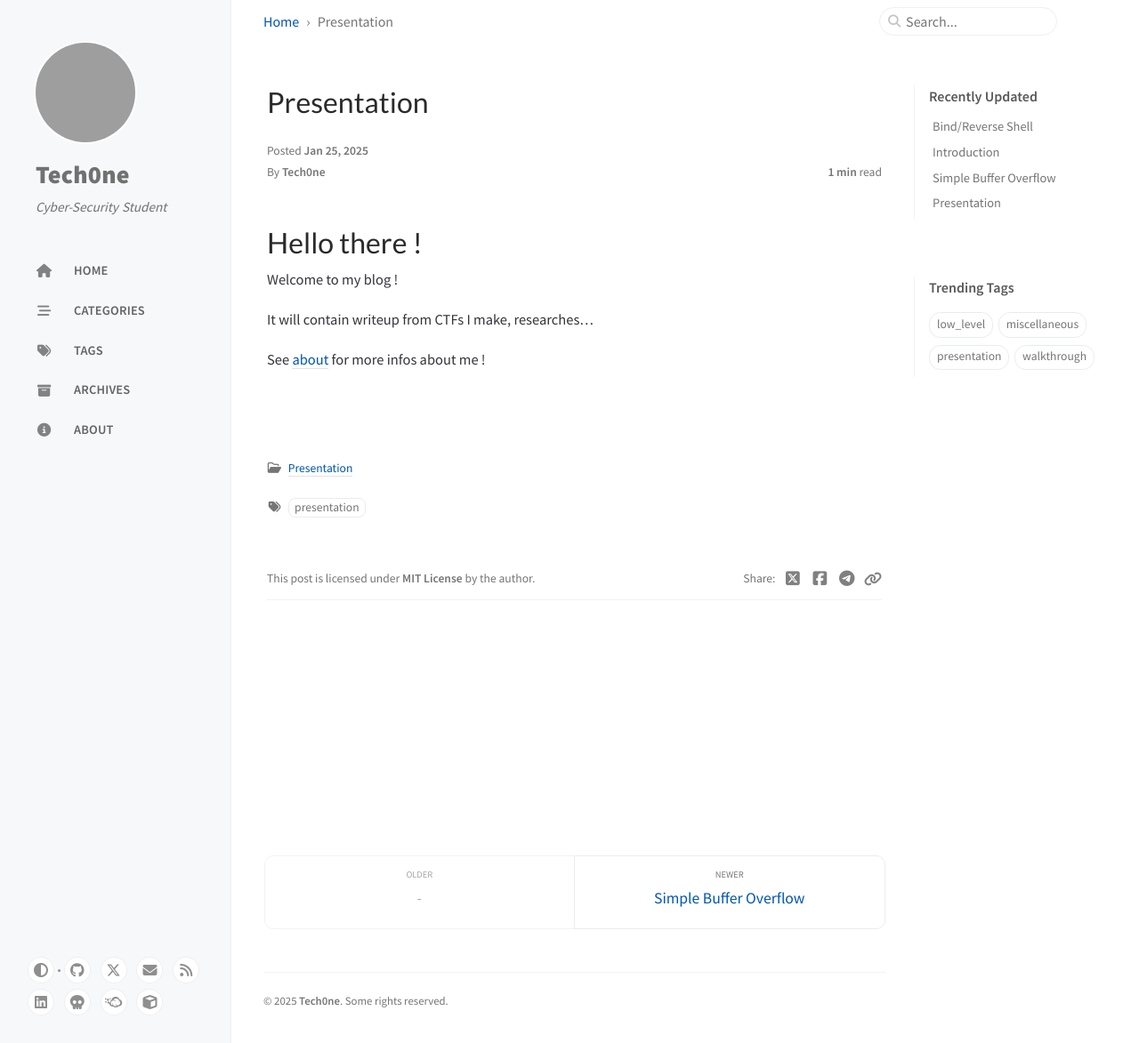
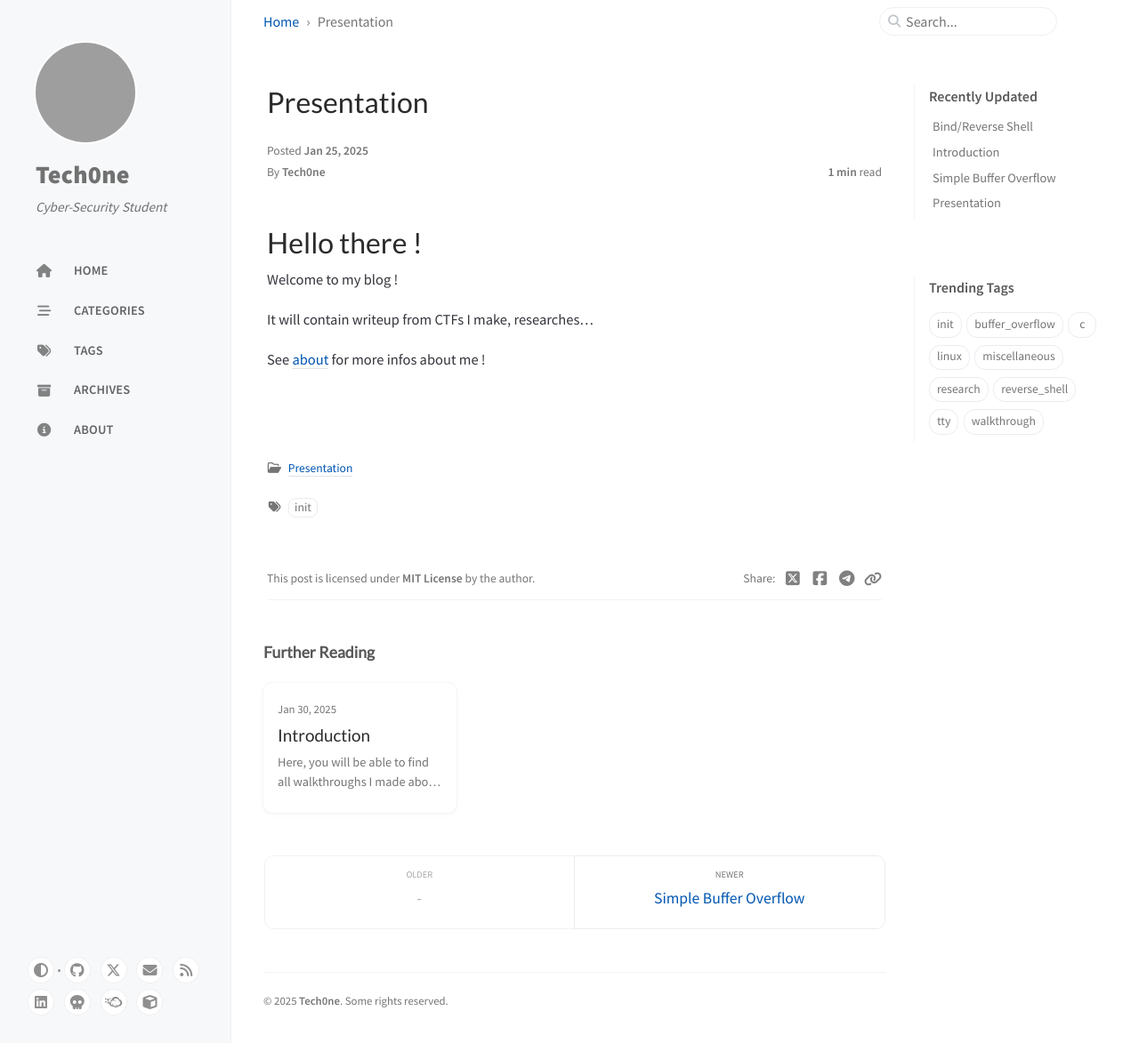
Before and after one commit to gamezilla19/gamezilla19.github.io, a Jekyll site: the page built from _posts/2025-01-25-presentation.md, in a window 1280 px wide and 1173 px high. Shown: the whole window at 89% size. Built offline with Jekyll 4.4.1, drawn with Linux system fonts in a browser that asks for light colours; cached includes are drawn as plain includes; nearby versions of some CDN libraries; grey boxes are pictures that could not be loaded.

```diff
--- a/_posts/2025-01-25-presentation.md
+++ b/_posts/2025-01-25-presentation.md
@@ -6,7 +6,7 @@ categories: [Presentation]
 comments: false
 toc: false
 pin: true
-tags: [presentation]
+tags: [init]
 ---
 
 # Hello there !
--- a/_posts/miscellaneous/2025-02-17-reverse_shell.md
+++ b/_posts/miscellaneous/2025-02-17-reverse_shell.md
@@ -2,11 +2,11 @@
 title: Bind/Reverse Shell
 author: tech0ne
 date: 2025-02-17 13:30:00 +0100
-categories: [miscellaneous]
+categories: [Miscellaneous]
 comments: true
 toc: true
 pin: false
-tags: [miscellaneous]
+tags: [miscellaneous, reverse_shell, tty]
 math: false
 mermaid: true
 ---
--- a/_posts/research/low_level/2025-01-28-simple_buffer_overflow.md
+++ b/_posts/research/low_level/2025-01-28-simple_buffer_overflow.md
@@ -6,7 +6,7 @@ categories: [Research, LowLevel]
 comments: true
 toc: true
 pin: false
-tags: [low_level]
+tags: [research, linux, c, buffer_overflow]
 math: true
 mermaid: true
 ---
--- a/_posts/walkthrough/2025-01-30-intro.md
+++ b/_posts/walkthrough/2025-01-30-intro.md
@@ -6,7 +6,7 @@ categories: [Walkthrough]
 comments: false
 toc: false
 pin: false
-tags: [walkthrough]
+tags: [init, walkthrough]
 math: false
 mermaid: false
 ---
```
